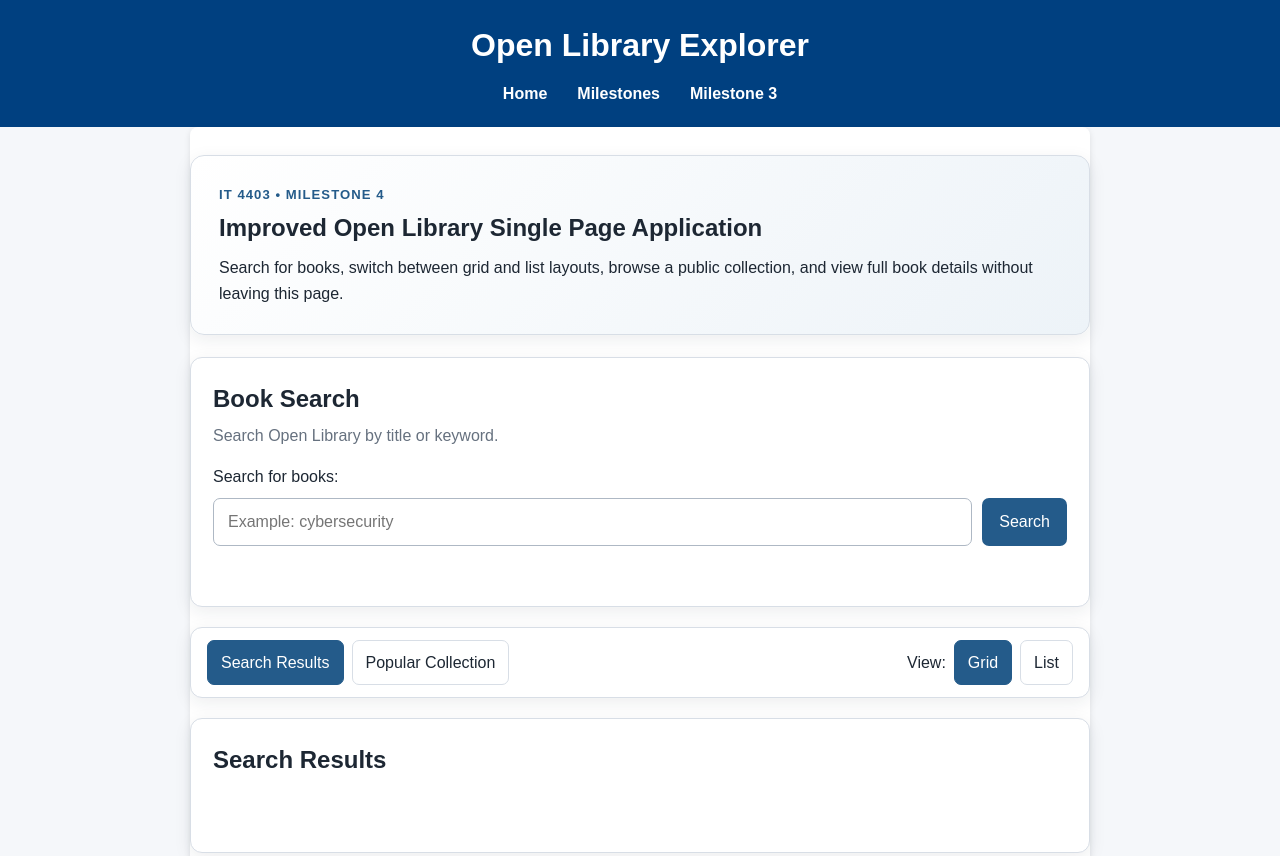
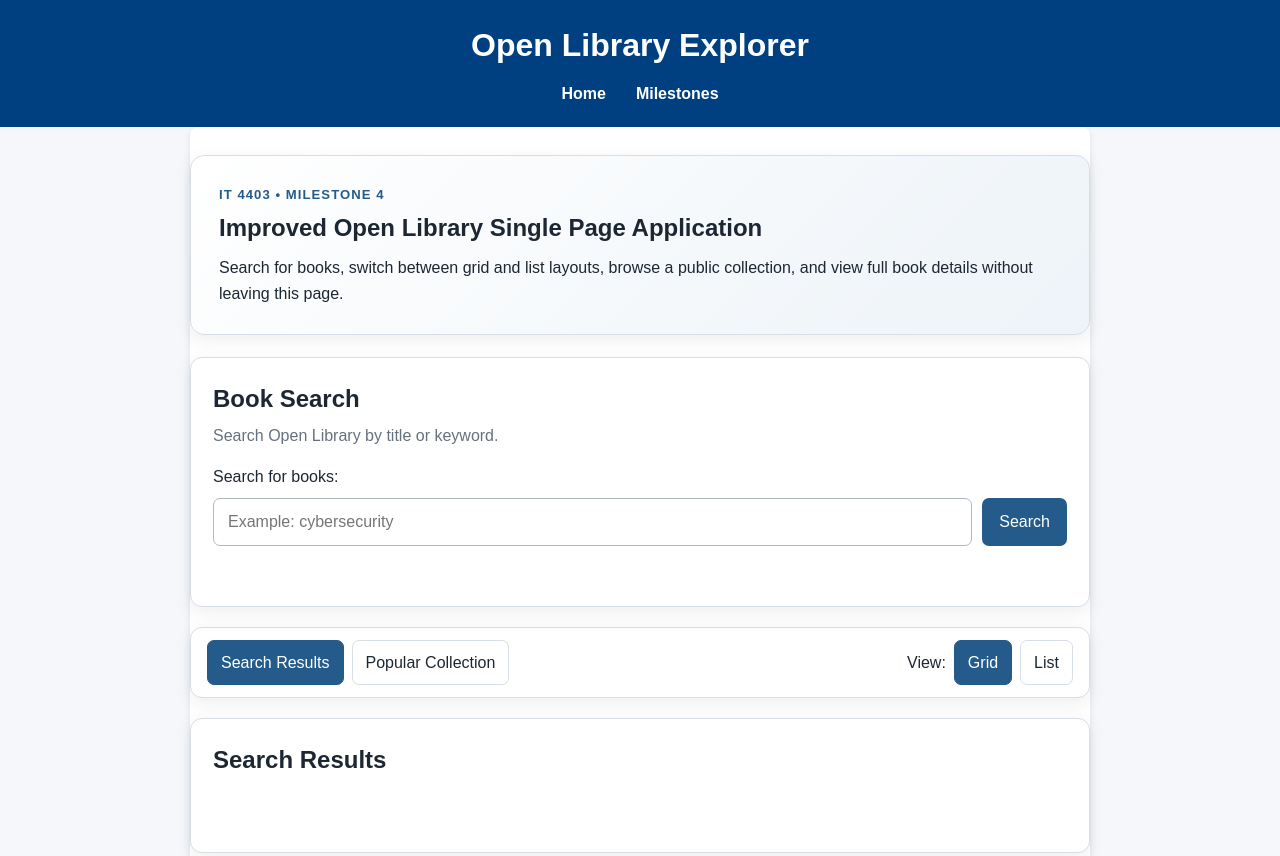
Before and after one commit to JHughe96/IT4403_W01, a plain HTML site: page milestone4.html in a window 1280 px wide. Shown: the top 856 px of the page. Drawn offline with nearby package versions, Linux system fonts and the light colour scheme; no server answers.

Commit message:
Update milestone4.html by modifying navigation and comments
Removed link to Milestone 3 and added Mustache template comment.

```diff
--- a/milestone4.html
+++ b/milestone4.html
@@ -34,7 +34,6 @@
             <ul>
                 <li><a href="index.html">Home</a></li>
                 <li><a href="milestones.html">Milestones</a></li>
-                <li><a href="milestone3.html">Milestone 3</a></li>
             </ul>
         </nav>
     </div>
@@ -222,9 +221,7 @@
 </footer>
 
 
-<!-- ============================================================
-     MUSTACHE TEMPLATES
-     ============================================================ -->
+<!-- MUSTACHE TEMPLATES
 
 <!-- Search result card template -->
 <script id="search-card-template" type="x-tmpl-mustache">
```
